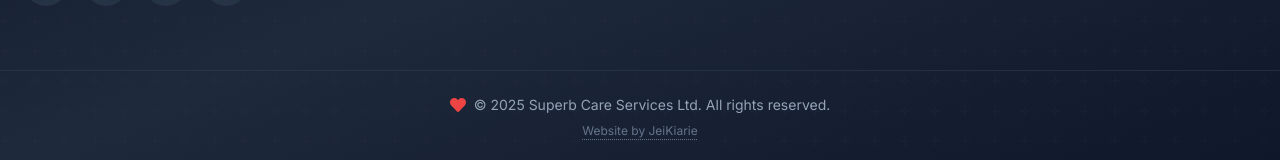
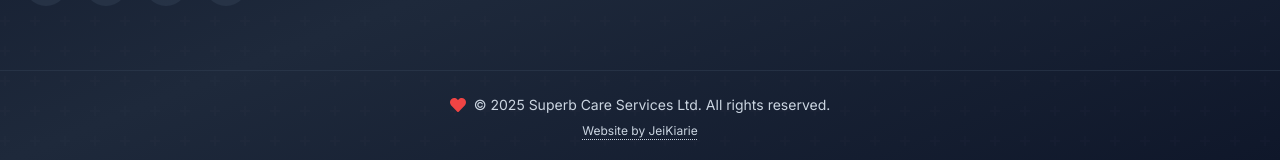
Before and after one commit to JeiKiarie/superbcare-v3, a Next.js app: page / in a window 1280 px wide. Shown: the part 6594-6754 px from the top of the page. Built offline with nearby package versions, Linux system fonts and the light colour scheme.

Commit message:
Update Footer.jsx

```diff
--- a/components/Footer.jsx
+++ b/components/Footer.jsx
@@ -175,14 +175,10 @@ const Footer = () => {
 				</AnimatedWrapper>
 
 				{/* Bottom Section */}
-				<AnimatedWrapper
-					className="border-t border-slate-700/50"
-					initial={{ opacity: 0 }}
-					animate={{ opacity: 1 }}
-					transition={{ duration: 0.8, delay: 0.7 }}>
+				<div className="border-t border-slate-700/50">
 					<div className="container mx-auto px-6 py-6 text-center">
 						<div className="flex flex-col items-center space-y-2">
-							<div className="flex items-center space-x-2 text-slate-400">
+							<div className="flex items-center space-x-2 text-slate-300">
 								<FaHeart className="text-red-500" />
 								<span className="text-sm">
 									© {new Date().getFullYear()} Superb Care Services Ltd. All
@@ -192,12 +188,12 @@ const Footer = () => {
 							<Link
 								href="https://microstation.co.ke"
 								target="_blank"
-								className="text-xs text-slate-500 hover:text-blue-400 transition-colors duration-200 underline decoration-dotted underline-offset-4">
+								className="text-xs text-slate-300 hover:text-blue-400 transition-colors duration-200 underline decoration-dotted underline-offset-4">
 								Website by JeiKiarie
 							</Link>
 						</div>
 					</div>
-				</AnimatedWrapper>
+				</div>
 			</div>
 		</footer>
 	);
```
